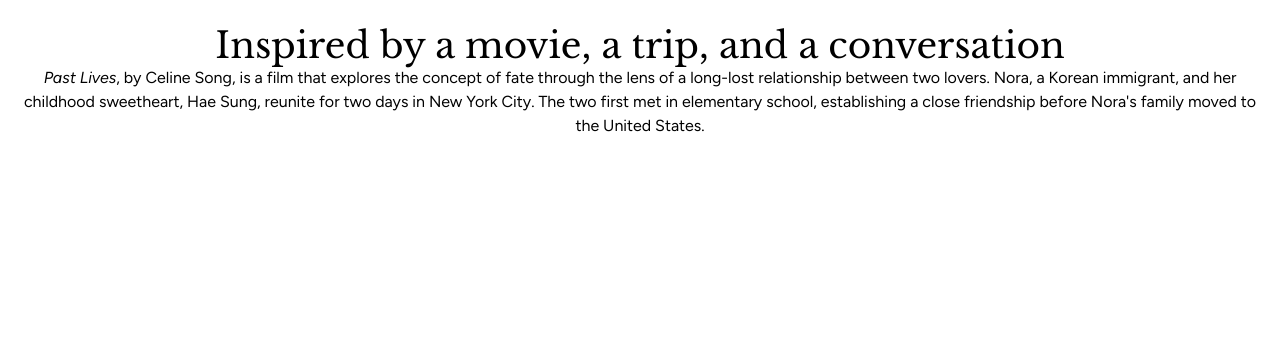
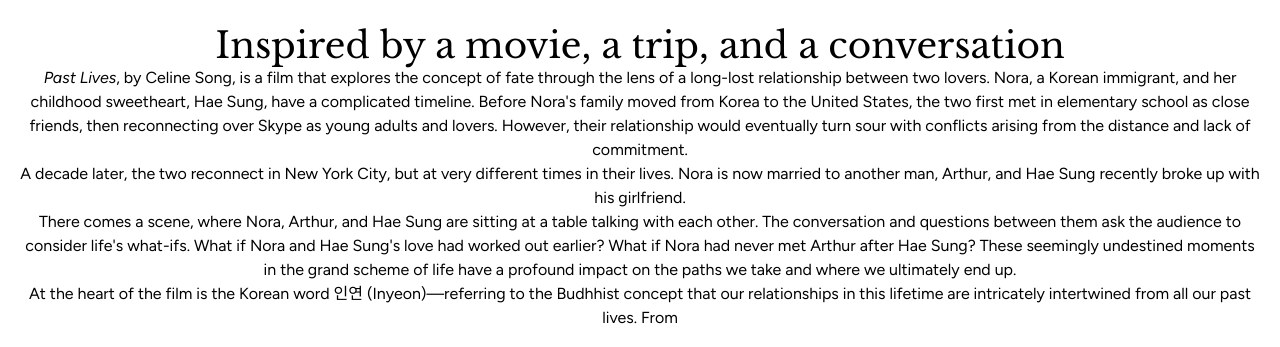
Before and after one commit to pzhang8751/fortunate, a React (Vite) app in the folder frontend/: page / in a window 1280 px wide. Shown: the part 762-1109 px from the top of the page. Before the commit the page ends 920 px from the top, so only its background shows below. Built offline with nearby package versions, Linux system fonts and the light colour scheme.

Commit message:
home page update

```diff
--- a/frontend/src/App.jsx
+++ b/frontend/src/App.jsx
@@ -2,13 +2,16 @@
 function App() {
   return (
     <>
-      <section className="bg-[url(/flowers.png)] h-[95vh] flex flex-col justify-end text-white px-5 lg:px-8 pt-5 pb-[20vh] lg:pb-32">
+      <section className="bg-[url(/flowers.webp)] h-[95vh] flex flex-col justify-end text-white px-5 lg:px-8 pt-5 pb-[20vh] lg:pb-32">
         <h1 className="text-5xl sm:text-7xl md:text-8xl font-semibold">We, the Fortunate</h1>
         <h2 className="mt-3 text-xl md:text-3xl">Fateful encounters create lifelong memories</h2>
       </section>
       <section className="mt-2 px-5 py-5 text-center">
         <h3 className="text-2xl md:text-4xl">Inspired by a movie, a trip, and a conversation</h3>
-        <p><span className="italic">Past Lives</span>, by Celine Song, is a film that explores the concept of fate through the lens of a long-lost relationship between two lovers. Nora, a Korean immigrant, and her childhood sweetheart, Hae Sung, reunite for two days in New York City. The two first met in elementary school, establishing a close friendship before Nora's family moved to the United States.  </p>
+        <p><span className="italic">Past Lives</span>, by Celine Song, is a film that explores the concept of fate through the lens of a long-lost relationship between two lovers. Nora, a Korean immigrant, and her childhood sweetheart, Hae Sung, have a complicated timeline. Before Nora's family moved from Korea to the United States, the two first met in elementary school as close friends, then reconnecting over Skype as young adults and lovers. However, their relationship would eventually turn sour with conflicts arising from the distance and lack of commitment.</p>
+        <p>A decade later, the two reconnect in New York City, but at very different times in their lives. Nora is now married to another man, Arthur, and Hae Sung recently broke up with his girlfriend. </p>
+        <p>There comes a scene, where Nora, Arthur, and Hae Sung are sitting at a table talking with each other. The conversation and questions between them ask the audience to consider life's what-ifs. What if Nora and Hae Sung's love had worked out earlier? What if Nora had never met Arthur after Hae Sung? These seemingly undestined moments in the grand scheme of life have a profound impact on the paths we take and where we ultimately end up.</p>
+        <p>At the heart of the film is the Korean word 인연 (Inyeon)&mdash;referring to the Budhhist concept that our relationships in this lifetime are intricately intertwined from all our past lives. From </p>
       </section>
       {/* <section>
         <h2>Behind the project</h2>
```
